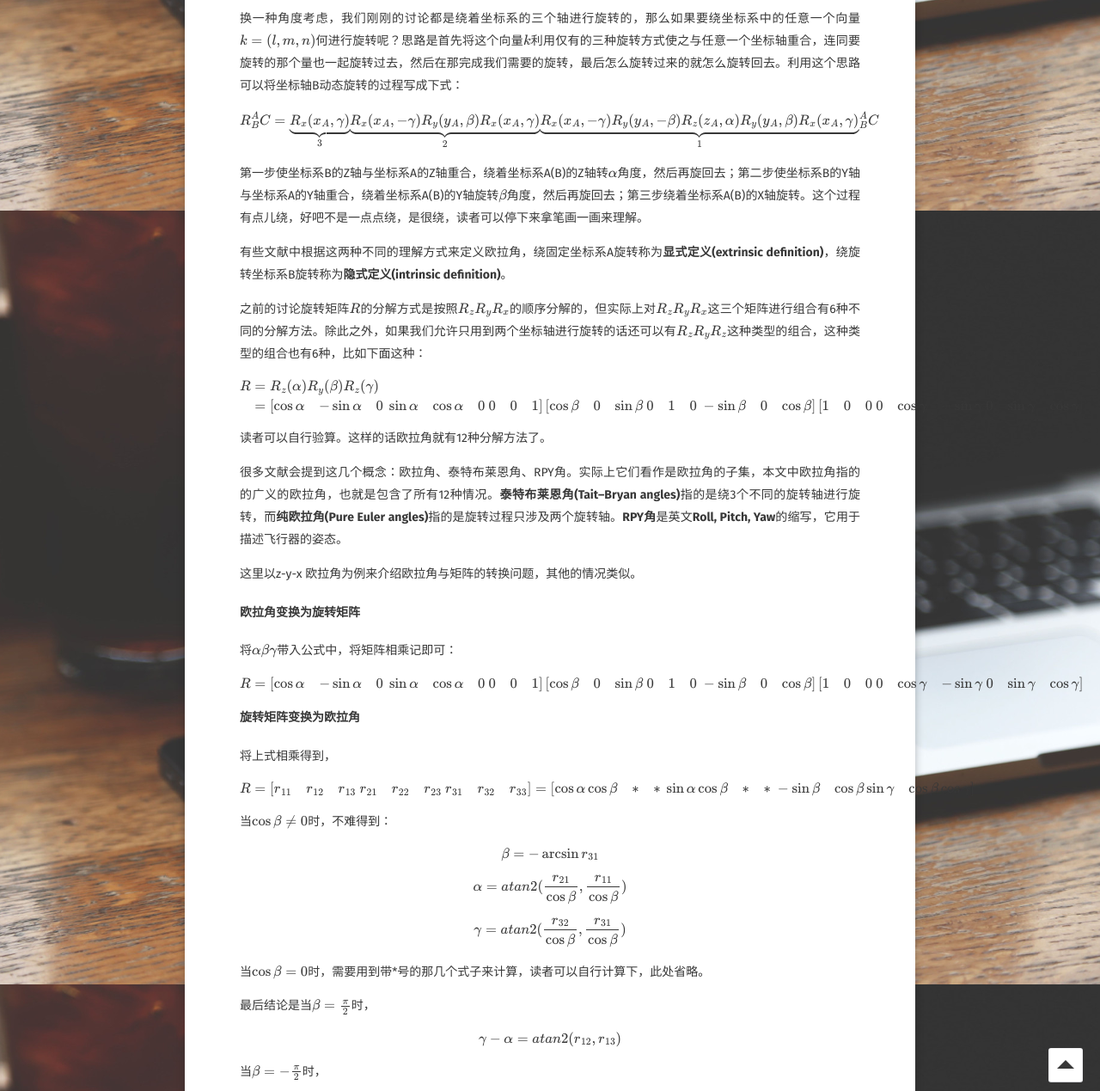
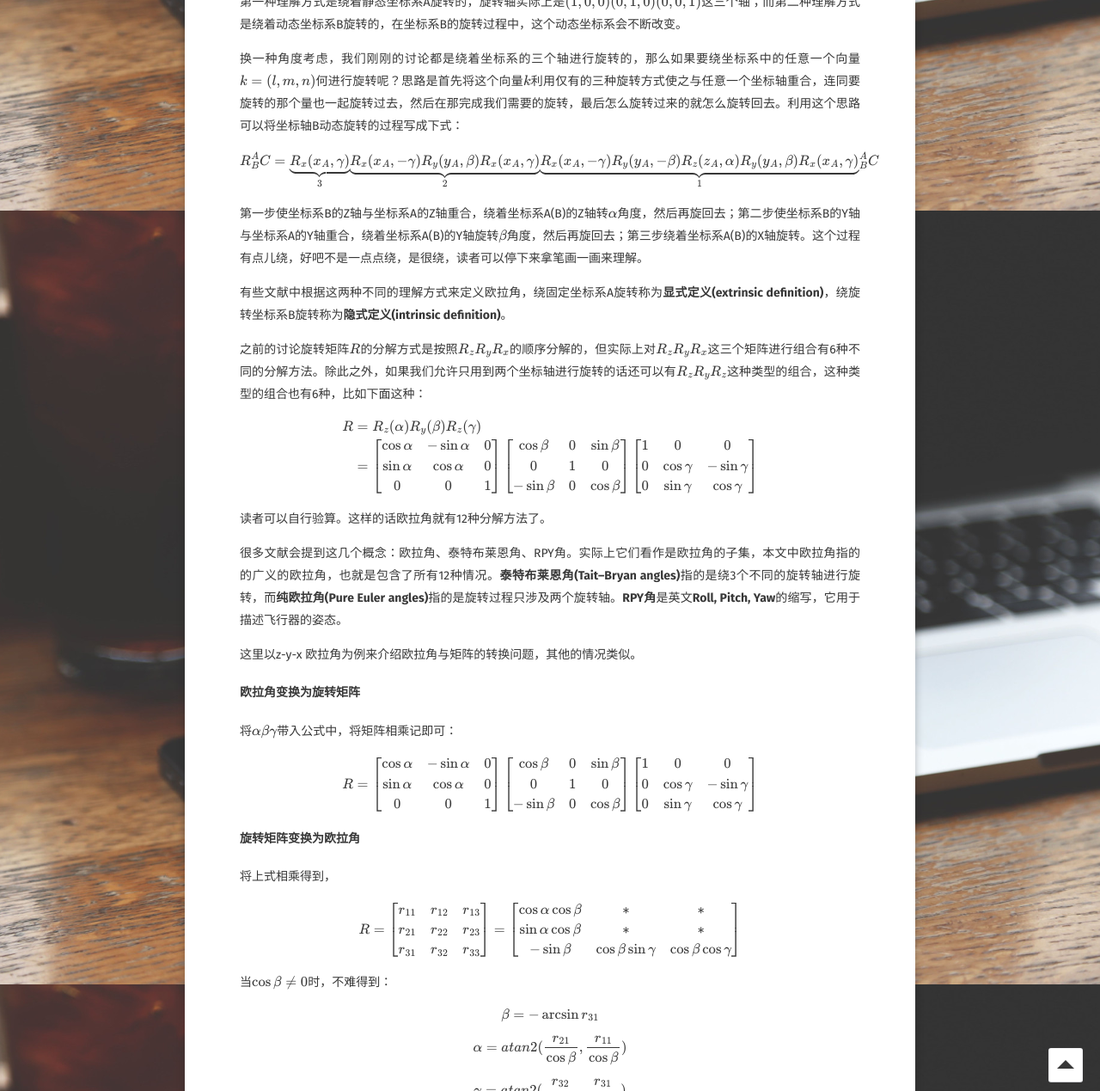
Before and after one commit to twentyone96/MyBlog, a Jekyll site: the page built from _posts/2019-06-09-Representation of Spatial Rotation and Transformation-MathJax.md, in a window 1280 px wide and 1400 px high, scrolled down 3224 px, cut to the strip 131-1400 px from the top of the window. Shown: the whole strip at 86% size. Built offline with Jekyll 4.4.1, drawn with Linux system fonts in a browser that asks for light colours; some web fonts are replaced; formulas are drawn with MathJax 3; comment, search, counter and statistics services are not loaded; some of the changed text lies outside the part shown.

```diff
--- a/_posts/2019-06-09-Representation of Spatial Rotation and Transformation-MathJax.md
+++ b/_posts/2019-06-09-Representation of Spatial Rotation and Transformation-MathJax.md
@@ -95,18 +95,18 @@ R
 &= R_z(z_A,\alpha)R_y(y_A,\beta)R_x(x_A,\gamma) \\\\\\
 &=
 \begin{bmatrix}
-\cos\alpha & -\sin\alpha & 0 \\\\
-\sin\alpha & \cos\alpha & 0 \\\\
+\cos\alpha & -\sin\alpha & 0 \\\\\\
+\sin\alpha & \cos\alpha & 0 \\\\\\
 0 & 0 & 1
 \end{bmatrix}
 \begin{bmatrix}
-\cos\beta  & 0 & \sin\beta \\\\
-0 & 1 & 0 \\\\
+\cos\beta  & 0 & \sin\beta \\\\\\
+0 & 1 & 0 \\\\\\
 -\sin\beta  & 0 & \cos\beta
 \end{bmatrix}
 \begin{bmatrix}
-1 & 0 & 0 \\\\
-0 & \cos\gamma & -\sin\gamma \\\\
+1 & 0 & 0 \\\\\\
+0 & \cos\gamma & -\sin\gamma \\\\\\
 0 & \sin\gamma & \cos\gamma
 \end{bmatrix}
 \end{align}
@@ -148,7 +148,7 @@ R _B^AC = \underbrace{ R_z(z_A,\alpha) \overbrace{R_y(y_A,\beta) R_x(x_A,\gamma)
 \\[
 R _B^AC =
 \underbrace{R_x(x_A,\gamma)}_3
-\underbrace{R_x(x_A,-\gamma) R_y(y_A,\beta) R_x(x_A,\gamma)}_2 \\
+\underbrace{R_x(x_A,-\gamma) R_y(y_A,\beta) R_x(x_A,\gamma)}_2 \\\\\\
 \underbrace{R_x(x_A,-\gamma) R_y(y_A,-\beta) R_z(z_A,\alpha) R_y(y_A,\beta) R_x(x_A,\gamma)}_1 {_B^AC}
 \\]
 第一步使坐标系B的Z轴与坐标系A的Z轴重合，绕着坐标系A(B)的Z轴转\\(\alpha\\)角度，然后再旋回去；第二步使坐标系B的Y轴与坐标系A的Y轴重合，绕着坐标系A(B)的Y轴旋转\\(\beta\\)角度，然后再旋回去；第三步绕着坐标系A(B)的X轴旋转。这个过程有点儿绕，好吧不是一点点绕，是很绕，读者可以停下来拿笔画一画来理解。
@@ -161,18 +161,18 @@ R _B^AC =
 R
 &= R_z(\alpha)R_y(\beta)R_z(\gamma) \\\\\\
 &= \begin{bmatrix}
-\cos\alpha & -\sin\alpha & 0 \\\\
-\sin\alpha & \cos\alpha & 0 \\\\
+\cos\alpha & -\sin\alpha & 0 \\\\\\
+\sin\alpha & \cos\alpha & 0 \\\\\\
 0 & 0 & 1
 \end{bmatrix}
 \begin{bmatrix}
-\cos\beta  & 0 & \sin\beta \\\\
-0 & 1 & 0 \\\\
+\cos\beta  & 0 & \sin\beta \\\\\\
+0 & 1 & 0 \\\\\\
 -\sin\beta  & 0 & \cos\beta
 \end{bmatrix}
 \begin{bmatrix}
-1 & 0 & 0 \\\\
-0 & \cos\gamma & -\sin\gamma \\\\
+1 & 0 & 0 \\\\\\
+0 & \cos\gamma & -\sin\gamma \\\\\\
 0 & \sin\gamma & \cos\gamma
 \end{bmatrix}
 \end{align}
@@ -189,18 +189,18 @@ R
 \\[
 R =
 \begin{bmatrix}
-\cos\alpha & -\sin\alpha & 0 \\\\
-\sin\alpha & \cos\alpha & 0 \\\\
+\cos\alpha & -\sin\alpha & 0 \\\\\\
+\sin\alpha & \cos\alpha & 0 \\\\\\
 0 & 0 & 1
 \end{bmatrix}
 \begin{bmatrix}
-\cos\beta  & 0 & \sin\beta \\\\
-0 & 1 & 0 \\\\
+\cos\beta  & 0 & \sin\beta \\\\\\
+0 & 1 & 0 \\\\\\
 -\sin\beta  & 0 & \cos\beta \\
 \end{bmatrix}
 \begin{bmatrix}
-1 & 0 & 0 \\\\
-0 & \cos\gamma & -\sin\gamma \\\\
+1 & 0 & 0 \\\\\\
+0 & \cos\gamma & -\sin\gamma \\\\\\
 0 & \sin\gamma & \cos\gamma
 \end{bmatrix}
 \\]
@@ -211,14 +211,14 @@ R =
 \\[
 R =
 \begin{bmatrix}
-r_{11} & r_{12} & r_{13} \\\\
-r_{21} & r_{22} & r_{23} \\\\
+r_{11} & r_{12} & r_{13} \\\\\\
+r_{21} & r_{22} & r_{23} \\\\\\
 r_{31} & r_{32} & r_{33}
 \end{bmatrix}
 =
 \begin{bmatrix}
-\cos\alpha\cos\beta & * & * \\\\
-\sin\alpha\cos\beta & * & * \\\\
+\cos\alpha\cos\beta & * & * \\\\\\
+\sin\alpha\cos\beta & * & * \\\\\\
 -\sin\beta & \cos\beta\sin\gamma & \cos\beta\cos\gamma
 \end{bmatrix}
 \\]
@@ -335,8 +335,8 @@ trace(R) = 2\cos\theta + 1
 B
 = \frac{R - R^T}{2} = u_{\times}\sin\theta
 = \sin\theta \begin{bmatrix}
-0 & -u_3 & u_2 \\\\
-u_3 & 0 & -u_1 \\\\
+0 & -u_3 & u_2 \\\\\\
+u_3 & 0 & -u_1 \\\\\\
 -u_2 & u_1 & 0
 \end{bmatrix}
 \\]
@@ -393,7 +393,7 @@ r = u\pi
 
 四元数定义为：
 \\[
-q = s + ai + bj + ck \quad s,a,b,c \in  \mathbb{R} \\
+q = s + ai + bj + ck \quad s,a,b,c \in  \mathbb{R}
 \\]
 并满足下列运算规则，
 \\[
@@ -422,8 +422,8 @@ q = [s,x\mathbf i + y\mathbf j + z\mathbf k] \quad s,x,y,z\in \mathbb{R}
 \\]
 **四元数的加减**
 \\[
-q_{a} = [s_{a},\mathbf {a}]  \quad q_{b} = [s_{b},\mathbf {b}] \\\\
-q_{a} + q_{b} = [s_{a} + s_{b},\mathbf {a} + \mathbf {b}] \\\\
+q_{a} = [s_{a},\mathbf {a}]  \quad q_{b} = [s_{b},\mathbf {b}] \\\\\\
+q_{a} + q_{b} = [s_{a} + s_{b},\mathbf {a} + \mathbf {b}] \\\\\\
 q_{a} - q_{b} = [s_{a} - s_{b},\mathbf {a} - \mathbf {b}]
 \\]
 **四元数与四元数的积**
@@ -531,22 +531,22 @@ qpq^{-1}
 
 为了寻找四元数与旋转矩阵的关系，我们得将四元数与四元数相乘的过程用矩阵来描述。回忆前文中，复数与复数相乘可以用矩阵来描述，这个推广过去完成不成问题。
 \\[
-\begin{align*}
+\begin{align}
 q_{a}q_{b}
 & = [s_{a} + x_{a}\mathbf i + y_{a}\mathbf j +z_{a}\mathbf k \][s_{b} + x_{b}\mathbf i + y_{b}\mathbf j +z_{b}\mathbf k \] \\\\\\
 & = \begin{bmatrix}
-s_a & -x_a & -y_a & -z_a \\\\
-x_a & s_a & -z_a & y_a \\\\
-y_a & z_a & s_a & -x_a \\\\
+s_a & -x_a & -y_a & -z_a \\\\\\
+x_a & s_a & -z_a & y_a \\\\\\
+y_a & z_a & s_a & -x_a \\\\\\
 z_a & -y_a & x_a & s_a
-\end{bmatrix} = Aq_b \\\\
+\end{bmatrix} = Aq_b \\\\\\
 & = \begin{bmatrix}
-s_b & -x_b & -y_b & -z_b \\\\
-x_b & s_b & z_b & -y_b \\\\
--y_b & z_b & s_b & x_b \\\\
+s_b & -x_b & -y_b & -z_b \\\\\\
+x_b & s_b & z_b & -y_b \\\\\\
+-y_b & z_b & s_b & x_b \\\\\\
 z_b & -y_b & x_b & s_b
 \end{bmatrix} = q_aB
-\end{align*}
+\end{align}
 \\]
 利用上面两式，可以得到：
 
@@ -554,8 +554,8 @@ z_b & -y_b & x_b & s_b
 qpq^{-1}
 = Rp
 = \begin{bmatrix}
-2(s^2+x^2)-1 & 2(xy-sz) & 2(xz+sy) \\
-2(xy+sz) & 2(s^2+y^2)-1 & 2(yz+sx) \\
+2(s^2+x^2)-1 & 2(xy-sz) & 2(xz+sy) \\\\\\
+2(xy+sz) & 2(s^2+y^2)-1 & 2(yz+sx) \\\\\\
 2(xz-sy) & 2(yz+sx) & 2(s^2+z^2)-1
 \end{bmatrix} p
 \\]
@@ -573,10 +573,10 @@ s = \pm \frac{1}{2} \sqrt{1 + r_{11} + r_{22} + r_{33}}
 (2)当\\(s \neq 0\\)时
 \\[
 \begin{align}
-s = \pm \frac{1}{2} \sqrt{1 + r_{11} + r_{22} + r_{33}} \\
-x = \frac{1}{4s}(r_{32} - r_{23}) \\
-y = \frac{1}{4s}(r_{13} - r_{31}) \\
-z = \frac{1}{4s}(r_{21} - r_{12}) \\
+s = \pm \frac{1}{2} \sqrt{1 + r_{11} + r_{22} + r_{33}} \\\\\\
+x = \frac{1}{4s}(r_{32} - r_{23}) \\\\\\
+y = \frac{1}{4s}(r_{13} - r_{31}) \\\\\\
+z = \frac{1}{4s}(r_{21} - r_{12}) \\\\\\
 \end{align}
 \\]
 
```
